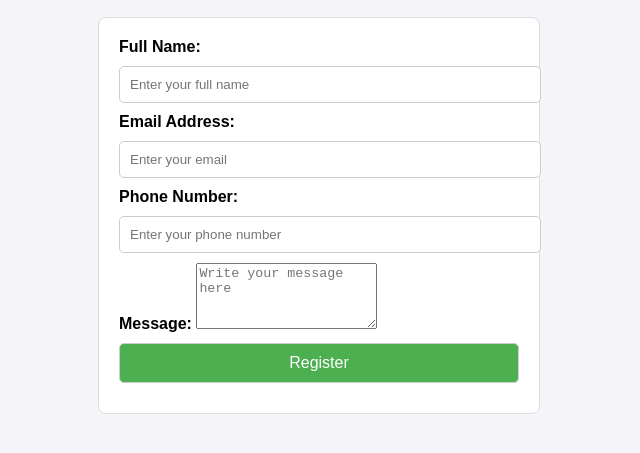
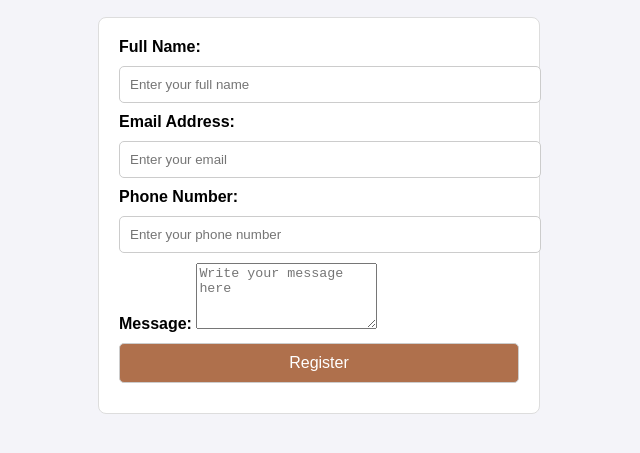
Before and after one commit to Rushikesh-1212/demorepo, a plain HTML site: page index.html in a window 1280 px wide. Shown: the part 111-564 px from the top of the page, without its empty margins (321-961 px from the left). Drawn offline with Linux system fonts and the light colour scheme.

Commit message:
button color change

```diff
--- a/index.html
+++ b/index.html
@@ -39,13 +39,13 @@
             border-radius: 5px;
         }
         form button {
-            background-color: #4CAF50;
+            background-color: #af704c;
             color: white;
             font-size: 16px;
             cursor: pointer;
         }
         form button:hover {
-            background-color: #45a049;
+            background-color: #9d45a0;
         }
     </style>
 </head>
```
